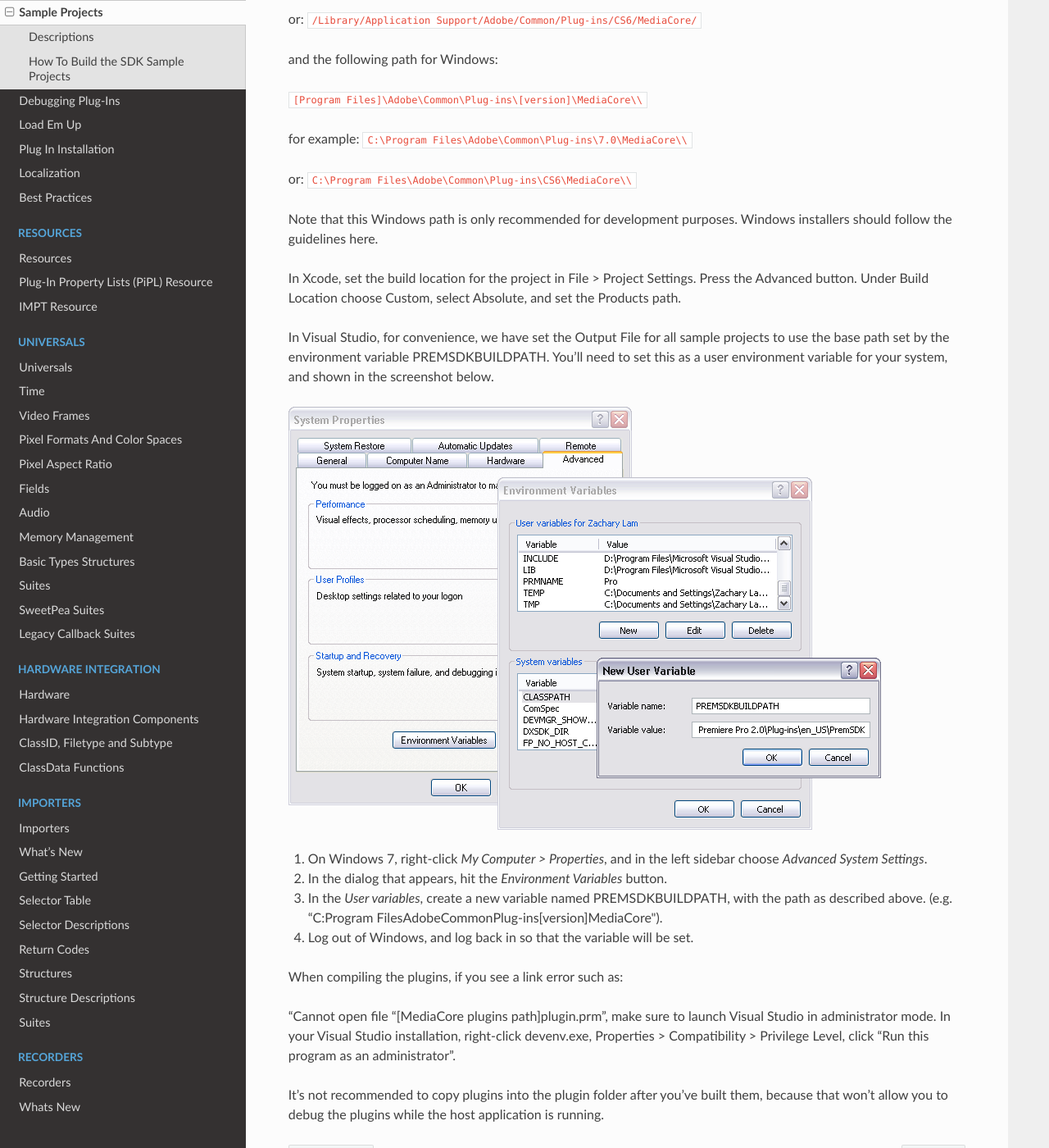
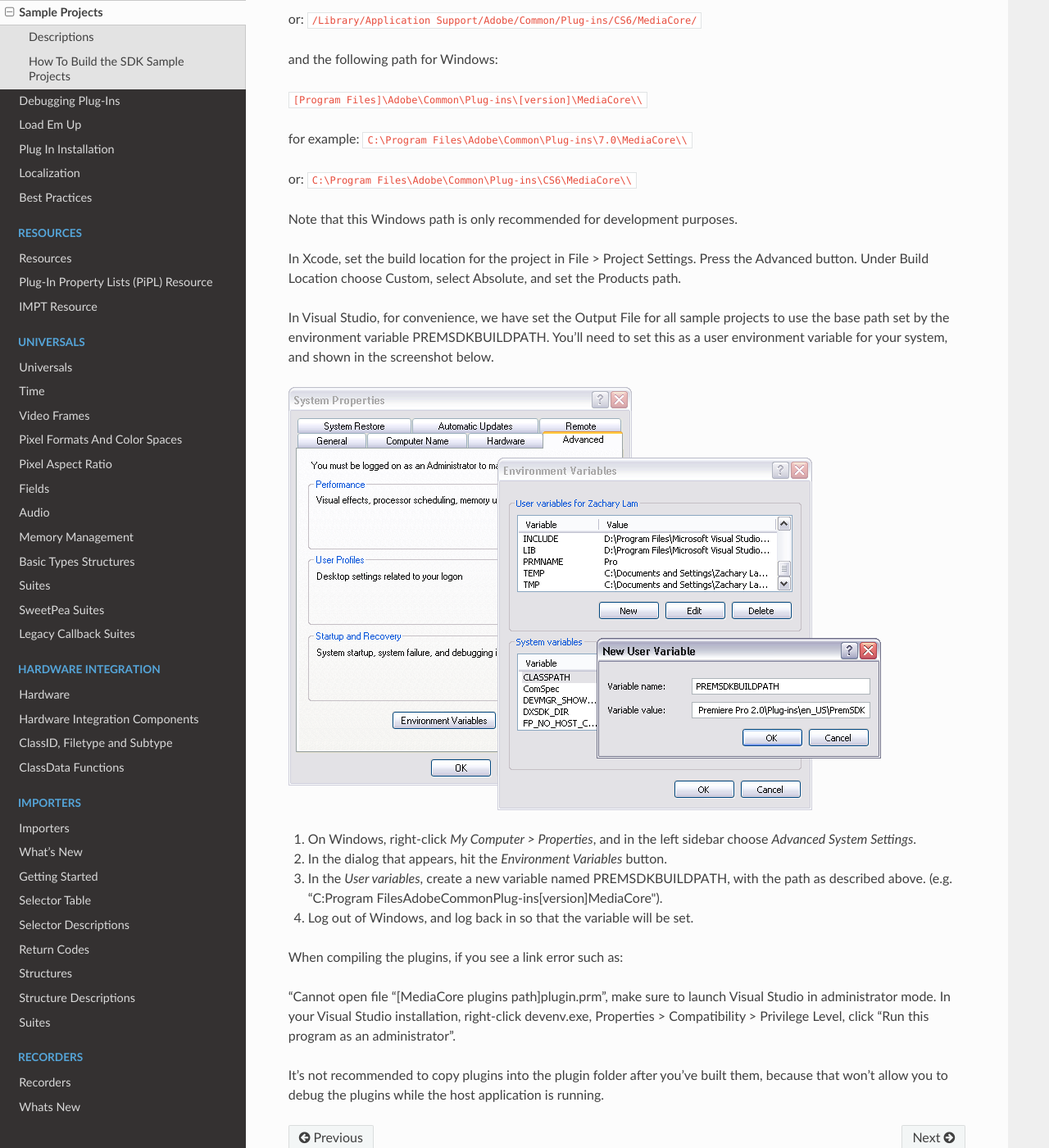
Before and after one commit to docsforadobe/premiere-plugin-guide, a Sphinx documentation site: the page built from docs/intro/sample-projects.rst, in a window 1280 px wide and 1400 px high, scrolled down 2779 px. Shown: the whole window at 82% size. Built offline with Sphinx 7.4.7 and the Read the Docs theme 2.0.0, drawn with Linux system fonts in a browser that asks for light colours.

```diff
--- a/docs/gpu-effects-transitions/PrGPU-SDK-macros.rst
+++ b/docs/gpu-effects-transitions/PrGPU-SDK-macros.rst
@@ -80,7 +80,7 @@
 
 You can also compile kernels (which is always the case for CUDA) at plugin compile time, in which case you don't need the python script, or a separate preprocessing run. You will need to package the compiled kernel in your plugin if you go this route.
 
-The ProcAmp plugin example uses a preprocessing step for OpenCL and Metal.
+The ProcAmp example uses a preprocessing step for OpenCL.
 
 ----
 
--- a/docs/gpu-effects-transitions/cuda-opencl-metal-opengl.rst
+++ b/docs/gpu-effects-transitions/cuda-opencl-metal-opengl.rst
@@ -3,6 +3,6 @@
 CUDA, OpenCL, Metal, or OpenGL?
 ################################################################################
 
-As of Summer 2021, Premiere Pro will no longer support OpenCL. The GPU architecture of Premiere Pro is entirely CUDA/Metal, and this is what is exposed through the GPU extensions to the effect/transition APIs. A GPU-accelerated effect may use any combination of CUDA and Metal.
+As of Summer 2021, Premiere Pro will no longer support OpenCL. The GPU architecture of Premiere Pro is entirely CUDA/Metal, and this is what is exposed through the GPU extensions to the effect/transition APIs.
 
 Premiere Pro plugins have the ability to transfer frames from CUDA to OpenGL (though not always efficiently). Read more about that here.
--- a/docs/gpu-effects-transitions/getting-started.rst
+++ b/docs/gpu-effects-transitions/getting-started.rst
@@ -12,7 +12,7 @@
 
 The samples also use Boost, which may be downloaded at boost.org. Download that, and create a variable named BOOST_BASE_PATH just as you did with AE_SDK_BASE_PATH above.
 
-Finally, install Python 3 or greater, if you do not have it already. It may be downloaded at python.org. The sample projects use this as part of the custom build steps.
+Finally, install Python (version 3.6 or greater), if you do not have it already. It may be downloaded at python.org. The sample projects use this as part of the custom build steps.
 
 Depending on whether your effect will use CUDA, you'll need to download the CUDA SDK. On Windows, create an environment variable pointing to it named CUDA_SDK_BASE_PATH, so that the linker will find the right libraries.
 
--- a/docs/intro/sample-projects.rst
+++ b/docs/intro/sample-projects.rst
@@ -188,7 +188,7 @@
 
 or: ``C:\Program Files\Adobe\Common\Plug-ins\CS6\MediaCore\\``
 
-Note that this Windows path is only recommended for development purposes. Windows installers should follow the guidelines here.
+Note that this Windows path is only recommended for development purposes.
 
 In Xcode, set the build location for the project in File > Project Settings. Press the Advanced button. Under Build Location choose Custom, select Absolute, and set the Products path.
 
@@ -197,7 +197,7 @@
 .. image:: ../_static/env-vars.png
    :alt: Setting Environment Variables
 
-1) On Windows 7, right-click *My Computer > Properties*, and in the left sidebar choose *Advanced System Settings*.
+1) On Windows, right-click *My Computer > Properties*, and in the left sidebar choose *Advanced System Settings*.
 
 2) In the dialog that appears, hit the *Environment Variables* button.
 
```
